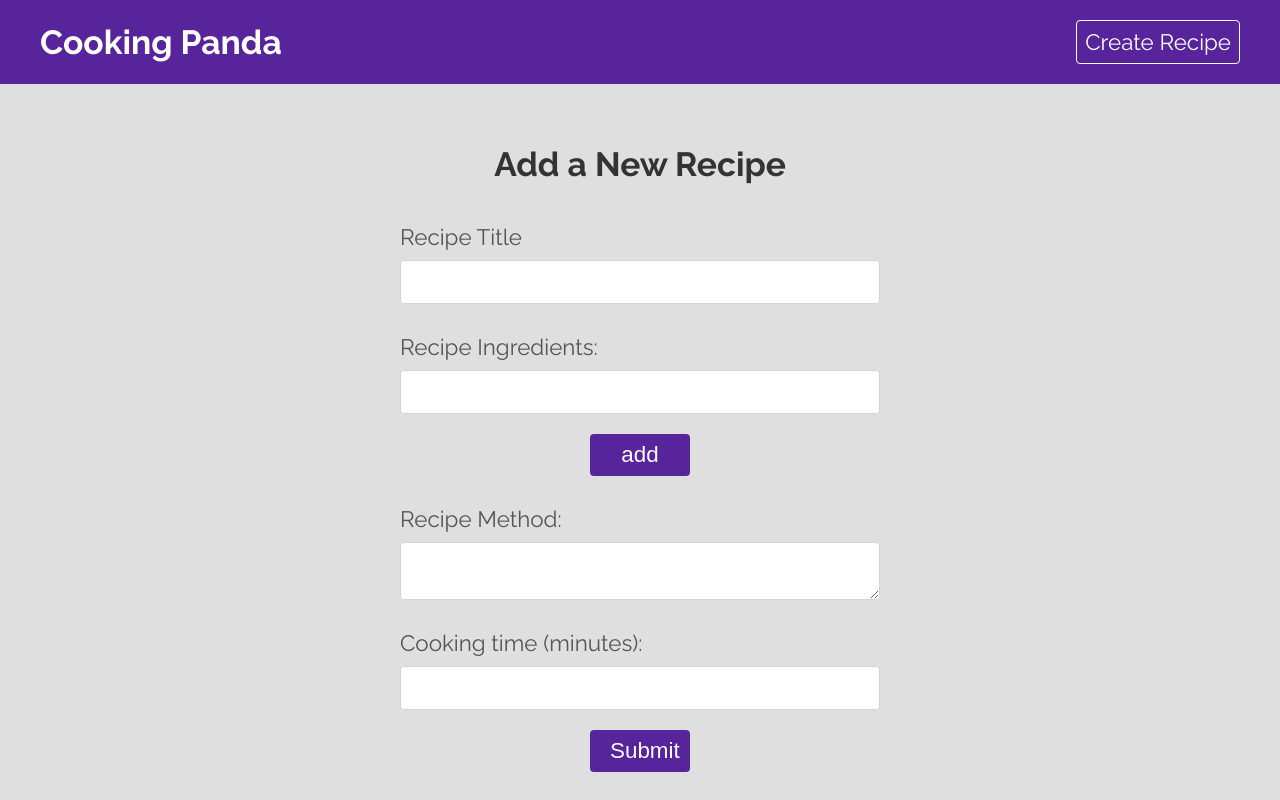
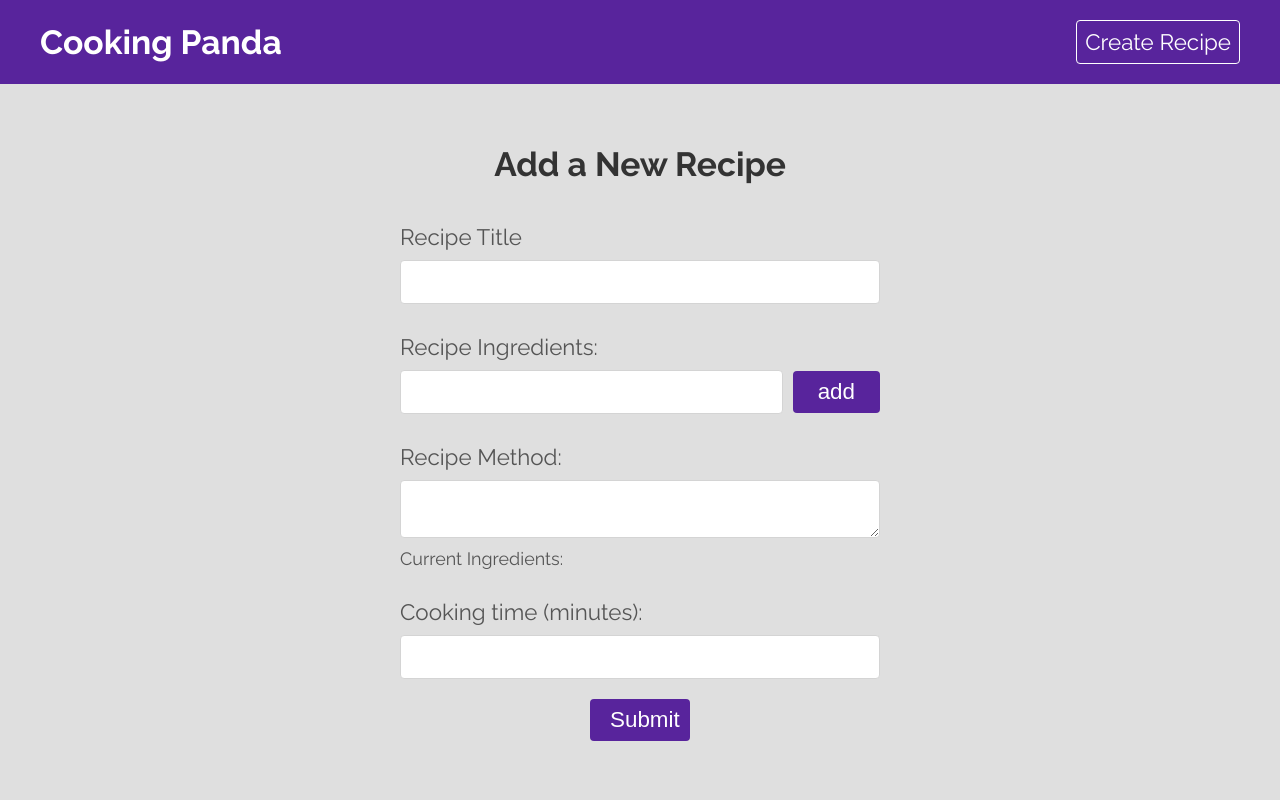
Before and after one commit to bolattt/react-recipe-app, a React (Create React App) app: page /create in a window 1280 px wide. Built offline with nearby package versions, Linux system fonts and the light colour scheme.

Commit message:
show new added ingredients

```diff
--- a/src/pages/create/Create.css
+++ b/src/pages/create/Create.css
@@ -24,3 +24,12 @@
   text-decoration: none;
   margin: 20px auto;
 }
+
+.ingredients {
+  display: flex;
+  align-items: center;
+}
+
+.ingredients button {
+  margin: 0 0 0 10px;
+}
--- a/src/pages/create/Create.jsx
+++ b/src/pages/create/Create.jsx
@@ -1,5 +1,5 @@
 import React from "react";
-import { useState } from "react";
+import { useState, useRef } from "react";
 import "./Create.css";
 
 export default function Create() {
@@ -8,14 +8,17 @@ export default function Create() {
   const [cookingTime, setCookingTime] = useState("");
   const [newIngredient, setNewIngredient] = useState("");
   const [ingredients, setNewIngredients] = useState([]);
+  const ref = useRef(null);
 
   function handleAdd(e) {
     e.preventDefault();
     const ing = newIngredient.trim();
     if (ing && !ingredients.includes(ing)) {
-      setNewIngredient([...ingredients, ing]);
+      setNewIngredients([...ingredients, ing]);
     }
+    console.log(ingredients);
     setNewIngredient("");
+    ref.current.focus();
   }
 
   function handleSubmit(e) {
@@ -44,6 +47,7 @@ export default function Create() {
               type="text"
               onChange={(e) => setNewIngredient(e.target.value)}
               value={newIngredient}
+              ref={ref}
             />
             <button className="btn" onClick={handleAdd}>
               add
@@ -59,6 +63,13 @@ export default function Create() {
           ></textarea>
         </label>
 
+        <p>
+          Current Ingredients:{" "}
+          {ingredients.map((i) => (
+            <em>{i},</em>
+          ))}
+        </p>
+
         <label>
           <span>Cooking time (minutes):</span>
           <input
```
